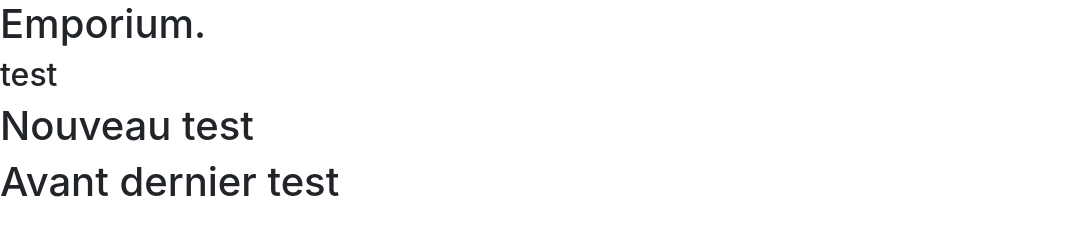
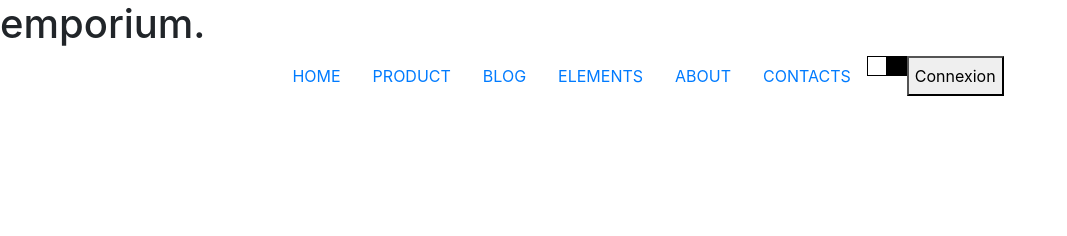
Before and after one commit to FannyHunin/JordanoFannyEmporium, a website: page index.html in a window 1280 px wide. Shown: the whole page, without its empty margins (0-1067 px from the left). Drawn offline with nearby package versions, Linux system fonts and the light colour scheme.

Commit message:
section header faite (titre et navbar)

```diff
--- a/index.html
+++ b/index.html
@@ -1,19 +1,54 @@
 <!DOCTYPE html>
 <html lang="en">
+
 <head>
     <link rel="stylesheet" href="./public/css/app.css">
+    <!-- fonts -->
+    <link href="https://fonts.googleapis.com/css2?family=Roboto:wght@500&display=swap" rel="stylesheet">
     <meta charset="UTF-8">
     <meta name="viewport" content="width=device-width, initial-scale=1.0">
     <title>Document</title>
 </head>
+
 <body>
-    <h1>Emporium.</h1>
-    <h2>test</h2>
-    <h1>Nouveau test</h1>
-    <h1>Avant dernier test</h1>
+    <!-- header -->
+    <section id="sectionHeader">
+        <h1>emporium.</h1>
+        <nav id="navBar">
+            <ul class="nav justify-content-center">
+                <li class="nav-item">
+                    <a class="nav-link" href="#">HOME</a>
+                </li>
+                <li class="nav-item">
+                    <a class="nav-link" href="#">PRODUCT</a>
+                </li>
+                <li class="nav-item">
+                    <a class="nav-link" href="#">BLOG</a>
+                </li>
+                <li class="nav-item">
+                    <a class="nav-link" href="#">ELEMENTS</a>
+                </li>
+                <li class="nav-item">
+                    <a class="nav-link" href="#">ABOUT</a>
+                </li>
+                <li class="nav-item">
+                    <a class="nav-link" href="#">CONTACTS</a>
+                </li>
+                <li class="nav-item">
+                    <div id="modeClair" style="border : solid black 1px; width: 20px; height: 20px;"></div>
+                    <div id="modeSombre"></div>
+                </li>
+                <li class="nav-item" style="background-color: black; width: 20px; height: 20px;"></li>
+                    <button>Connexion</button>
+                </li>
+            </ul>
+        </nav>
+    </section>
 
+    <!-- scripts -->
     <script src="./node_modules/jquery/dist/jquery.js"></script>
     <script src="./node_modules/bootstrap/dist/js/bootstrap.bundle.js"></script>
     <script src="./node_modules/bootstrap/dist/js/bootstrap.js"></script>
 </body>
+
 </html>
```
